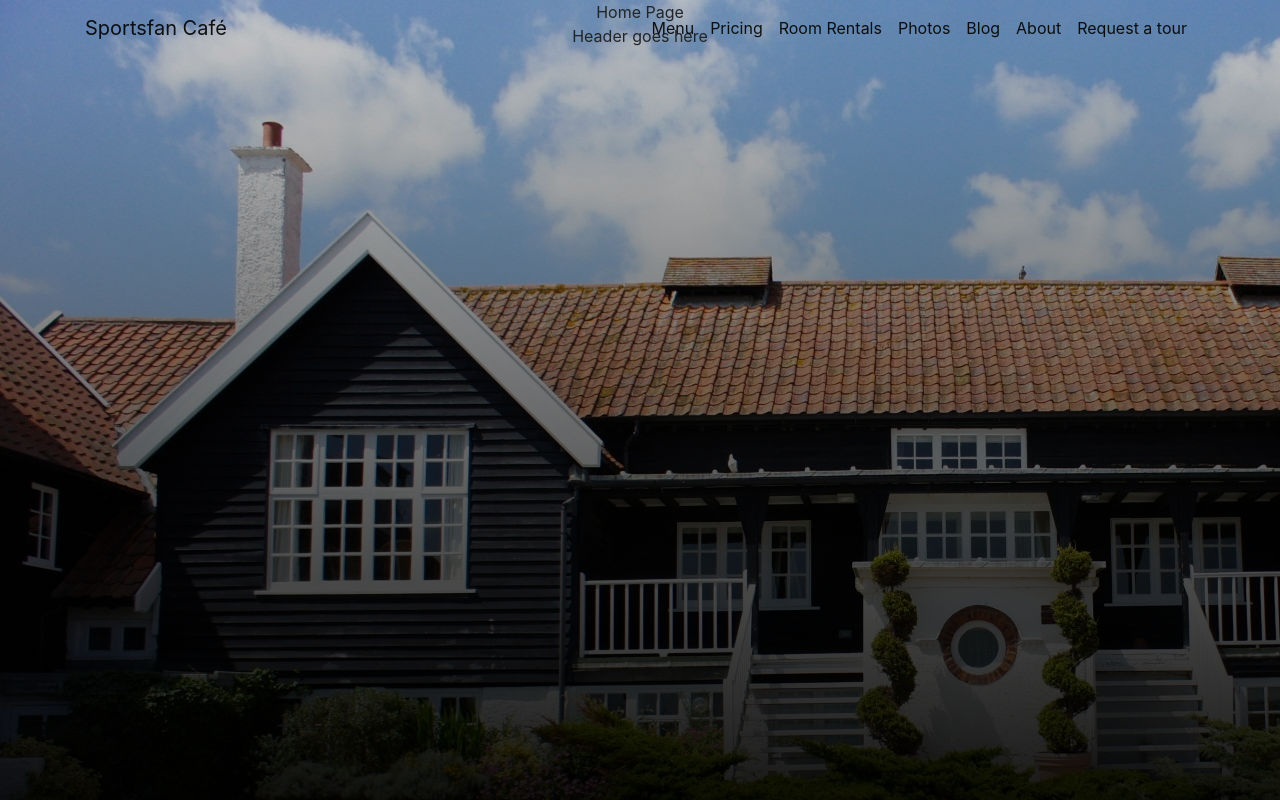
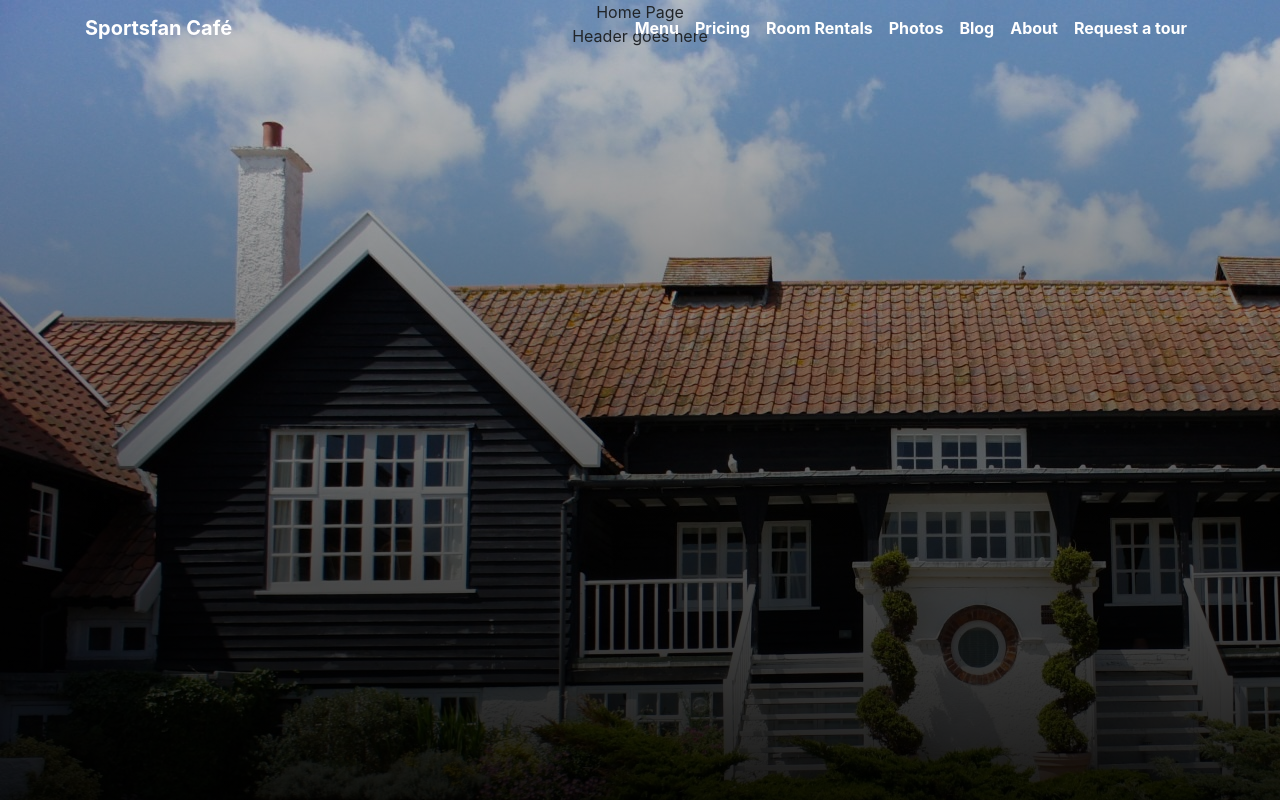
Before and after one commit to n305oul93/sportsfan-cafe-react, a React (Create React App) app: page / in a window 1280 px wide. Built offline with nearby package versions, Linux system fonts and the light colour scheme.

Commit message:
changes navbar to fixed top

```diff
--- a/src/components/NavbarComponent.js
+++ b/src/components/NavbarComponent.js
@@ -25,9 +25,11 @@ class MainNavbar extends Component {
 
   render() {
     return (
-      <Navbar light fixed='top' expand='md'>
+      <Navbar fixed='top' expand='md'>
         <div className='container'>
-          <NavbarBrand href='/'>Sportsfan Café</NavbarBrand>
+          <NavbarBrand className='navbarBrand' href='/'>
+            Sportsfan Café
+          </NavbarBrand>
           <NavbarToggler onClick={this.toggleNav} />
           <Collapse isOpen={this.state.isNavOpen} navbar>
             <Nav navbar className='ml-auto'>
--- a/src/css/Navbar.css
+++ b/src/css/Navbar.css
@@ -0,0 +1,5 @@
+.nav-link,
+.navbarBrand {
+  font-weight: bold;
+  color: white;
+}
```
